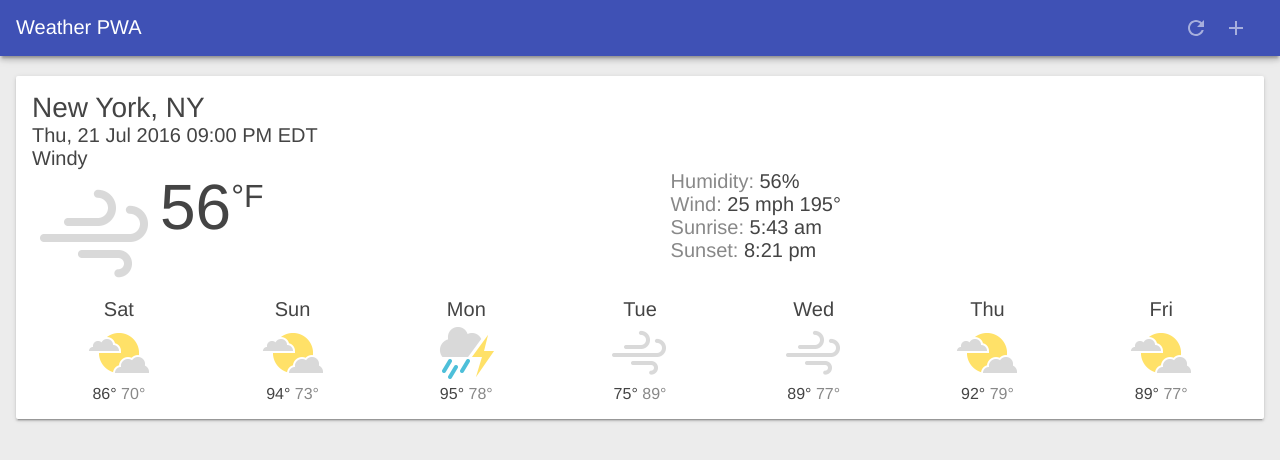
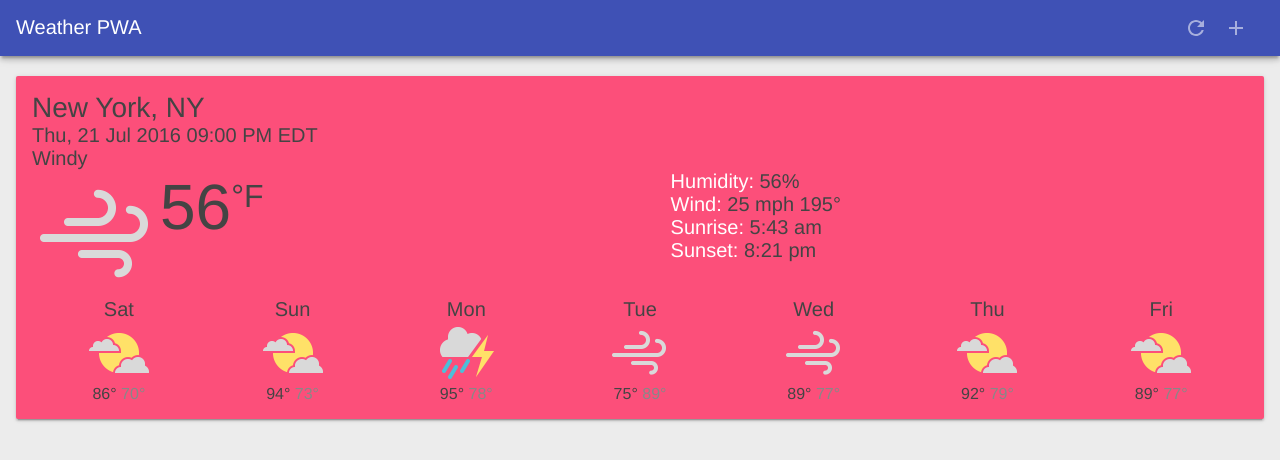
Before and after one commit to sherlockedjd/demopwa, a plain HTML site: page index.html in a window 1280 px wide. Drawn offline with Linux system fonts and the light colour scheme.

Commit message:
index-101

```diff
--- a/styles/inline.css
+++ b/styles/inline.css
@@ -246,7 +246,8 @@ body {
   padding: 16px;
   position: relative;
   box-sizing: border-box;
-  background: #fff;
+  /*background: #fff;*/
+  background:#fc4f7a;
   border-radius: 2px;
   margin: 16px;
   box-shadow: 0 2px 2px 0 rgba(0, 0, 0, 0.14), 0 3px 1px -2px rgba(0, 0, 0, 0.2), 0 1px 5px 0 rgba(0, 0, 0, 0.12); }
@@ -281,16 +282,16 @@ body {
             flex-grow: 1; }
   .weather-forecast .current .sunset:before {
     content: "Sunset: ";
-    color: #888; }
+    color: #fff; }
   .weather-forecast .current .wind:before {
     content: "Wind: ";
-    color: #888; }
+    color: #fff; }
   .weather-forecast .current .sunrise:before {
     content: "Sunrise: ";
-    color: #888; }
+    color: #fff; }
   .weather-forecast .current .humidity:before {
     content: "Humidity: ";
-    color: #888; }
+    color: #fff; }
   .weather-forecast .current .pollen:before {
     content: "Pollen Count: ";
     color: #888; }
```
